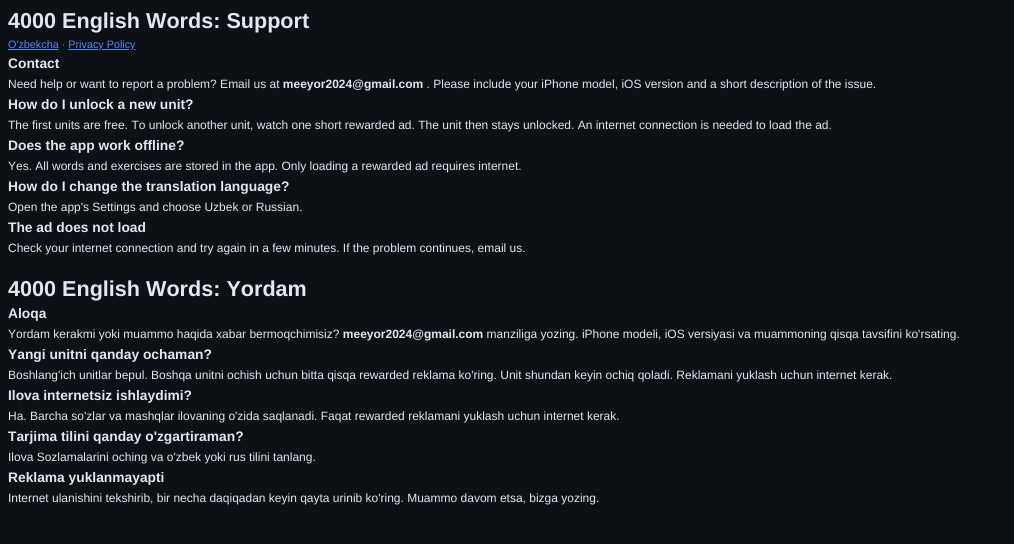
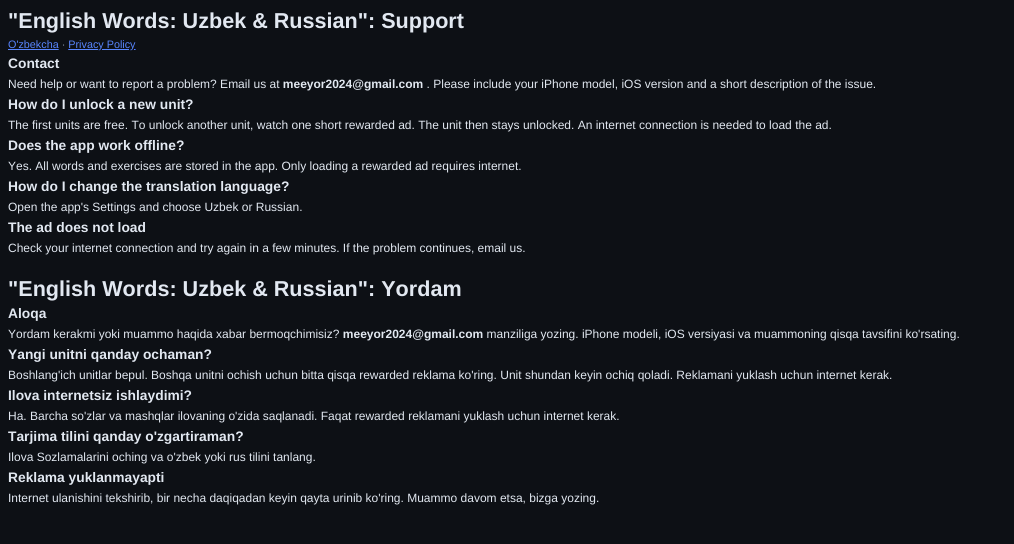
Before and after one commit to Abdulaziz-android/meeyor-4000-english, a plain HTML site: page index.html in a window 1280 px wide. Shown: the whole page, without its empty margins (0-1014 px from the left). Drawn offline with Linux system fonts and the light colour scheme.

Commit message:
Update index.html

```diff
--- a/index.html
+++ b/index.html
@@ -18,7 +18,7 @@
   </style>
 </head>
 <body>
-<h1 style="margin: 0.0px 0.0px 4.0px 0.0px; font: 21.6px 'Helvetica Neue'; color: #e2e8f1; -webkit-text-stroke: #e2e8f1"><span class="s1"><b>4000 English Words: Support</b></span></h1>
+<h1 style="margin: 0.0px 0.0px 4.0px 0.0px; font: 21.6px 'Helvetica Neue'; color: #e2e8f1; -webkit-text-stroke: #e2e8f1"><span class="s1"><b>"English Words: Uzbek & Russian": Support</b></span></h1>
 <p class="p2"><span class="s2">O'zbekcha</span><span class="s3"> · <a href="file:///Users/furb-x/Desktop/privacy.html"><span class="s4">Privacy Policy</span></a></span></p>
 <h2 style="margin: 0.0px 0.0px 6.0px 0.0px; font: 13.8px 'Helvetica Neue'; color: #e2e8f1; -webkit-text-stroke: #e2e8f1"><span class="s1"><b>Contact</b></span></h2>
 <p class="p4"><span class="s1">Need help or want to report a problem? Email us at <b>meeyor2024@gmail.com </b>. Please include your iPhone model, iOS version and a short description of the issue.</span></p>
@@ -31,7 +31,7 @@
 <h2 style="margin: 0.0px 0.0px 6.0px 0.0px; font: 13.8px 'Helvetica Neue'; color: #e2e8f1; -webkit-text-stroke: #e2e8f1"><span class="s1"><b>The ad does not load</b></span></h2>
 <p class="p4"><span class="s1">Check your internet connection and try again in a few minutes. If the problem continues, email us.</span></p>
 <p class="p5"><span class="s1"></span><br></p>
-<h1 style="margin: 0.0px 0.0px 4.0px 0.0px; font: 21.6px 'Helvetica Neue'; color: #e2e8f1; -webkit-text-stroke: #e2e8f1"><span class="s1"><b>4000 English Words: Yordam</b></span></h1>
+<h1 style="margin: 0.0px 0.0px 4.0px 0.0px; font: 21.6px 'Helvetica Neue'; color: #e2e8f1; -webkit-text-stroke: #e2e8f1"><span class="s1"><b>"English Words: Uzbek & Russian": Yordam</b></span></h1>
 <h2 style="margin: 0.0px 0.0px 6.0px 0.0px; font: 13.8px 'Helvetica Neue'; color: #e2e8f1; -webkit-text-stroke: #e2e8f1"><span class="s1"><b>Aloqa</b></span></h2>
 <p class="p4"><span class="s1">Yordam kerakmi yoki muammo haqida xabar bermoqchimisiz? <b>meeyor2024@gmail.com</b> manziliga yozing. iPhone modeli, iOS versiyasi va muammoning qisqa tavsifini ko'rsating.</span></p>
 <h2 style="margin: 0.0px 0.0px 6.0px 0.0px; font: 13.8px 'Helvetica Neue'; color: #e2e8f1; -webkit-text-stroke: #e2e8f1"><span class="s1"><b>Yangi unitni qanday ochaman?</b></span></h2>
```
